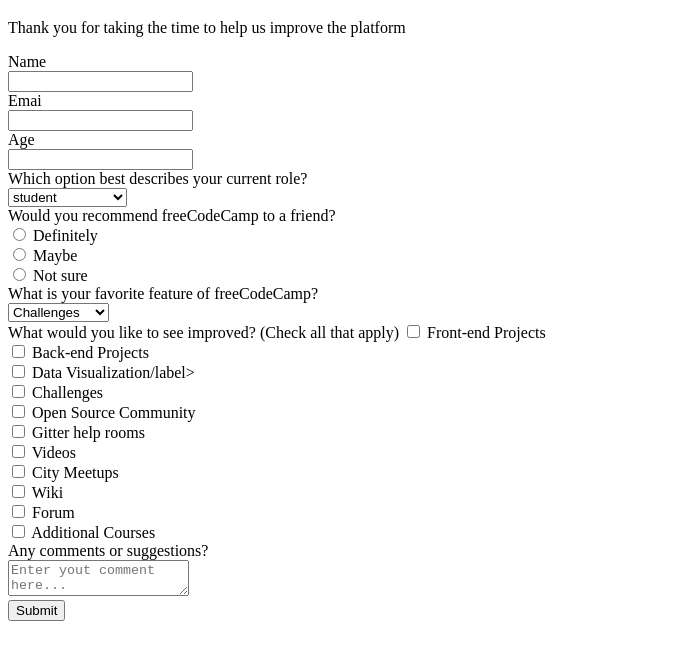
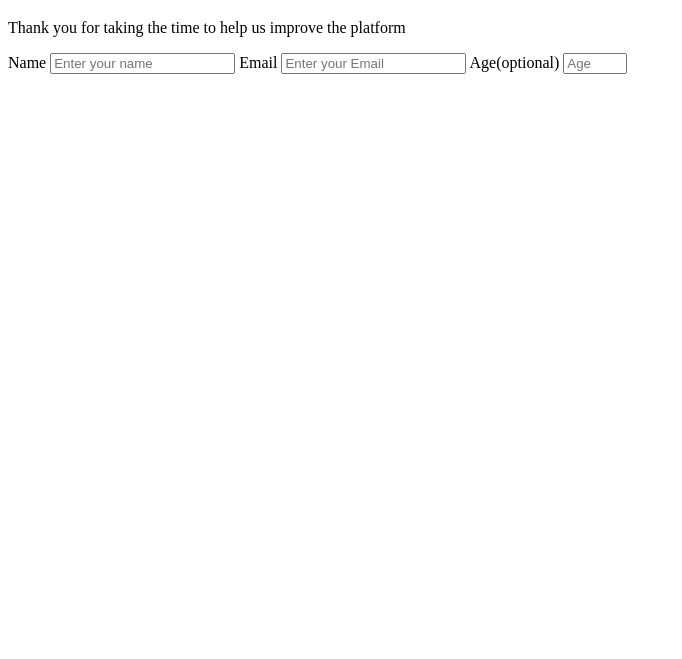
Before and after one commit to chumaachike/test-2, a plain HTML site: page index.html in a window 1280 px wide. Shown: the part 61-720 px from the top of the page, without its empty margins (0-682 px from the left). Drawn offline with Linux system fonts and the light colour scheme.

Commit message:
content added

```diff
--- a/index.html
+++ b/index.html
@@ -2,74 +2,24 @@
 <html lang="en">
   <head>
     <meta charset="UTF-8">
-    <meta name="viewport" content="width=device-width, initial-scale=1.0">
-    <meta http-equiv="X-UA-Compatible" content="ie=edge">
-    <title>HTML 5 Boilerplate</title>
-    <link rel="stylesheet" href="style.css">
+    <title>Fork Me! FCC: Test Suite Template</title>
+    <link rel="stylesheet" href="css/style.css">
   </head>
+
   <body>
-	<script src="index.js"></script>
-    <h1>freeCodeCamp Survey Form</h1>
-    <p>Thank you for taking the time to help us improve the platform</p>
+    <script src="https://cdn.freecodecamp.org/testable-projects-fcc/v1/bundle.js"></script>
 
-    <form>
-        <label for="name">Name</label><br>
-        <input type="text" name="name"><br>
-        <label for="name">Emai</label><br>
-        <input type="text" name="email"><br>
-        <label for="name">Age</label><br>
-        <input type="text" name="age"><br>
-        <label for="name">Which option best describes your current role?</label><br>
-        <select name="description">
-            <option>student</option>
-            <option>full time job</option>
-            <option>full time learner</option>
-            <option>prefer not to say</option>
-            <option>Others</option>
-        </select><br>
-        <label>Would you recommend freeCodeCamp to a friend?</label><br>
-        <input type="radio"  name="recomendation" >
-        <label for="html">Definitely</label><br>
-        <input type="radio" name="recomendation" value="CSS">
-        <label for="css">Maybe</label><br>
-        <input type="radio" name="recomendation" value="JavaScript">
-        <label for="javascript">Not sure</label><br>
-        <label>What is your favorite feature of freeCodeCamp?</label><br>
-        <select name="fav">
-            <option>Challenges </option>
-            <option>Projectsr</option>
-            <option>community</option>
-            <option>Open Source</option>
-        </select><br>
-        <label> What would you like to see improved? (Check all that apply)</label>
-        <input type="checkbox">
-        <label>Front-end Projects</label><br>
-        <input type="checkbox">
-        <label>Back-end Projects</label><br>
-        <input type="checkbox">
-        <label>Data Visualization/label><br>
-        <input type="checkbox">
-        <label>Challenges</label><br>
-        <input type="checkbox">
-        <label>Open Source Community</label><br>
-        <input type="checkbox">
-        <label>Gitter help rooms</label><br>
-        <input type="checkbox">
-        <label>Videos</label><br>
-        <input type="checkbox">
-        <label>City Meetups</label><br>
-        <input type="checkbox">
-        <label>Wiki</label><br>
-        <input type="checkbox">
-        <label>Forum</label><br>
-        <input type="checkbox">
-        <label>Additional Courses</label><br>
+    <h1 id="title" >freeCodeCamp Survey Form</h1>
+    <p id ="description">Thank you for taking the time to help us improve the platform</p>
+    <form id="survey-form">
+     <label for="name" id="name-label">Name</label>
+     <input type="text" id="name" placeholder="Enter your name" required>
+     <label for="email" id="email-label">Email</label>
+     <input type="email" id="email" placeholder="Enter your Email" required>
+     <label for="age" id="number-label">Age(optional)</label>
+     <input name="age" type="number" id="number"  min = 0   max = 100  placeholder="Age" required>
 
-        <label>Any comments or suggestions?</label><br>
-        <textarea placeholder="Enter yout comment here..."></textarea><br>
-
-        <button type="submit" value="Submit" name="Submit">Submit</button>
     </form>
-
+    <script  src="js/index.js"></script>
   </body>
 </html>
```
Also changed, not shown: js/index.js (added, +28 -0 lines), css/style.css (added), license.txt (added), 2 other files.
